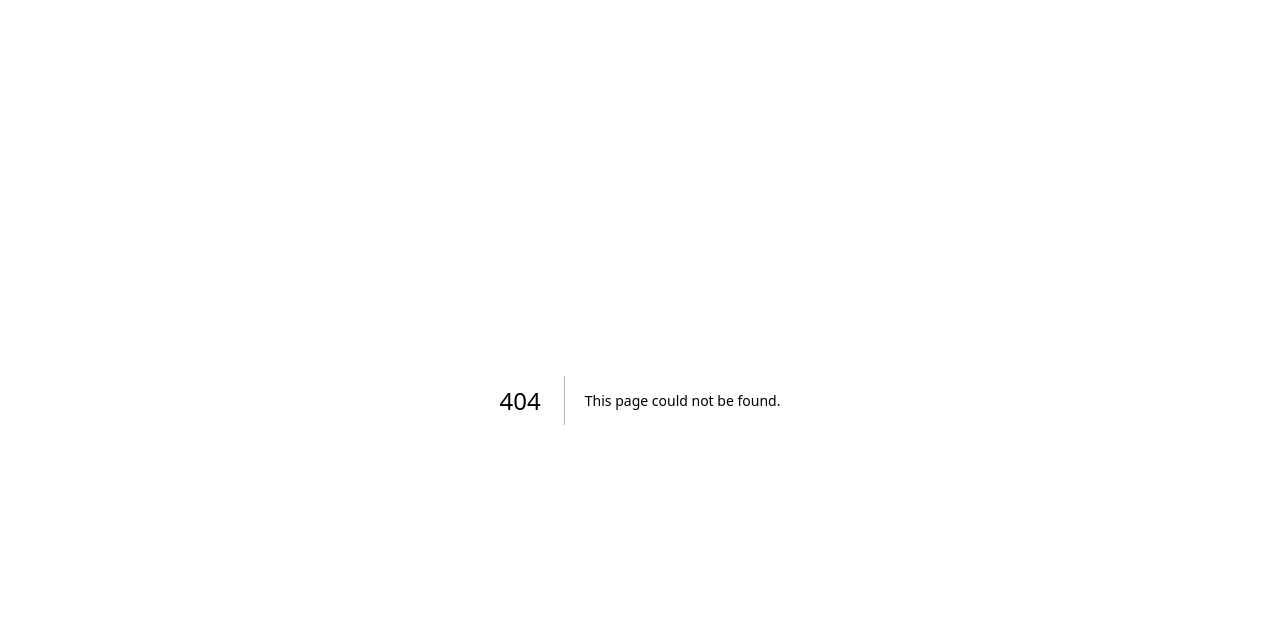
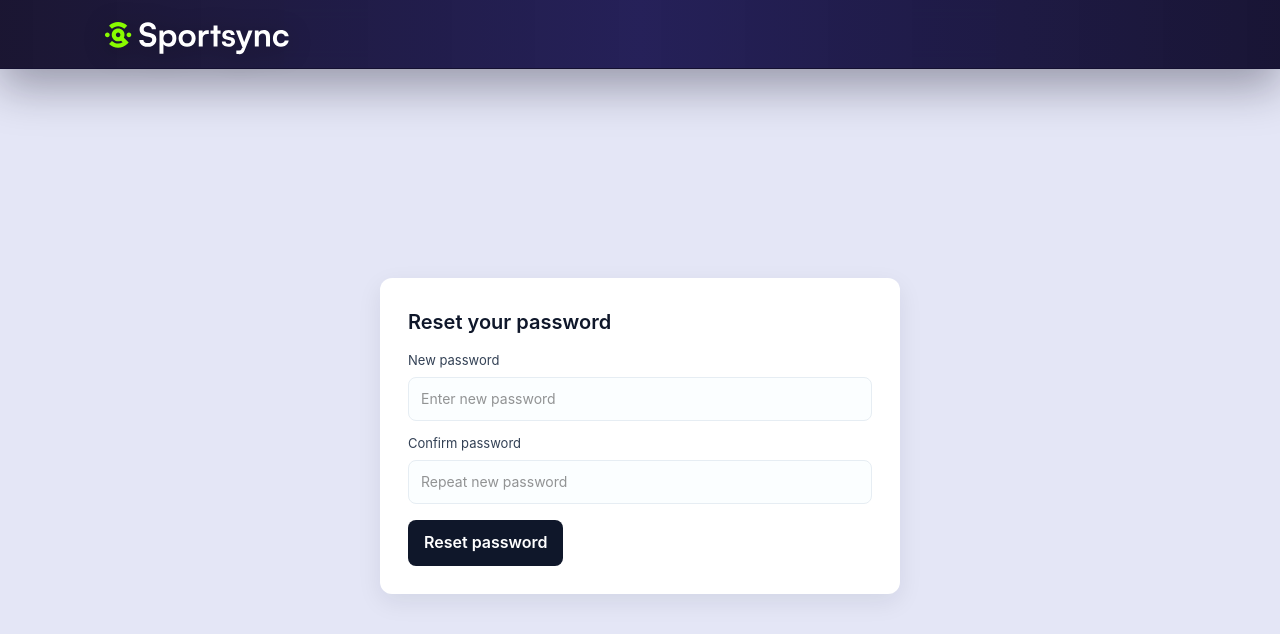
Before and after one commit to KAndrej90/sportsync-web, a Next.js app: page /reset-password in a window 1280 px wide. Before the commit this address had no page. Shown: the top 634 px of the page. Built offline with nearby package versions, Linux system fonts and the light colour scheme.

Commit message:
reset password page

```diff
--- /dev/null
+++ b/src/app/reset-password/page.tsx
@@ -0,0 +1,130 @@
+
+"use client"
+
+import { useState } from "react"
+import { useSearchParams } from "next/navigation"
+import Image, { type StaticImageData } from "next/image";
+import LogoAndName from "../assets/logoAndName.svg";
+import Link from "next/link";
+import styles from "./reset-password.module.css"
+
+export default function ResetPasswordPage() {
+  const [password, setPassword] = useState("")
+  const [confirm, setConfirm] = useState("")
+  const [error, setError] = useState("")
+  const [success, setSuccess] = useState("")
+  const [loading, setLoading] = useState(false)
+
+    const searchParams = useSearchParams()
+    const token = searchParams?.get("token") ?? ""
+
+  const validate = () => {
+    if (password.length < 8) {
+      setError("Password must be at least 8 characters")
+      return false
+    }
+    if (password !== confirm) {
+      setError("Passwords do not match")
+      return false
+    }
+    setError("")
+    return true
+  }
+
+  const handleSubmit = async (e: React.FormEvent) => {
+    e.preventDefault()
+    setSuccess("")
+    if (!validate()) return
+    setLoading(true)
+    try {
+      const res = await fetch("https://sport-sync-api-5xwpa.ondigitalocean.app/api/reset-password?token=" + token + "&newPassword=" + password, {
+        method: "POST",
+        headers: { "Content-Type": "application/json" }
+      })
+
+      if (!res.ok) {
+        let msg = `Request failed: ${res.status}`
+        try {
+          const body = await res.json()
+          if (body?.message) msg = body.message
+        } catch (_) {}
+        throw new Error(msg)
+      }
+
+      const data = await res.json().catch(() => ({}))
+      setSuccess(data?.message || "Password reset successfully.")
+      setPassword("")
+      setConfirm("")
+    } catch (err: any) {
+      setError(err?.message || "Failed to reset password. Please try again.")
+    } finally {
+      setLoading(false)
+    }
+  }
+
+  const disabled = loading
+
+  return (
+    <main className={styles.page}>
+      <header className="hero-animate fixed inset-x-0 top-0 z-30 border-b border-[#141031] bg-gradient-to-r from-[#16112e]/98 via-[#1b1650]/95 to-[#141031]/98 shadow-[0_18px_45px_rgba(12,9,30,0.35)] backdrop-blur">
+                <div className="mx-auto flex w-full max-w-6xl items-center justify-between px-6 py-3 md:px-10">
+                  <div className="flex items-center gap-3">
+                    <Image
+                      src={LogoAndName}
+                      alt="SportSync logotip"
+                      priority
+                      className="h-11 w-auto drop-shadow-[0_4px_12px_rgba(0,0,0,0.4)]"
+                    />
+                  </div>
+                </div>
+              </header>
+      <div className={styles.container}>
+      <h1 className={styles.title}>Reset your password</h1>
+      <form onSubmit={handleSubmit} aria-label="Reset password form" className={styles.form}>
+        <div className={styles.field}>
+          <label className={styles.label} htmlFor="password">New password</label>
+          <input
+            id="password"
+            className={styles.input}
+            type="password"
+            value={password}
+            onChange={(e) => setPassword(e.target.value)}
+            disabled={disabled}
+            autoComplete="new-password"
+            placeholder="Enter new password"
+          />
+        </div>
+
+        <div className={styles.field}>
+          <label className={styles.label} htmlFor="confirm">Confirm password</label>
+          <input
+            id="confirm"
+            className={styles.input}
+            type="password"
+            value={confirm}
+            onChange={(e) => setConfirm(e.target.value)}
+            disabled={disabled}
+            autoComplete="new-password"
+            placeholder="Repeat new password"
+          />
+        </div>
+
+        {error && (
+          <div role="alert" className={styles.error}>{error}</div>
+        )}
+
+        {success && (
+          <div role="status" className={styles.success}>{success}</div>
+        )}
+
+        <div className={styles.buttonRow}>
+          <button type="submit" disabled={disabled} className={styles.button}>
+            {loading ? "Saving…" : "Reset password"}
+          </button>
+        </div>
+      </form>
+      </div>
+    </main>
+
+  )
+}
--- /dev/null
+++ b/src/app/reset-password/reset-password.module.css
@@ -0,0 +1,98 @@
+.page {
+  min-height: 100vh;
+  display: flex;
+  align-items: center;
+  justify-content: center;
+  padding-top: 72px; /* space for fixed header */
+  background: transparent;
+}
+
+.container {
+  width: 100%;
+  max-width: 520px;
+  padding: 28px;
+  background: #ffffff;
+  border-radius: 12px;
+  box-shadow: 0 8px 24px rgba(15, 23, 42, 0.08);
+  font-family: Inter, ui-sans-serif, system-ui, -apple-system, "Segoe UI", Roboto, "Helvetica Neue", Arial;
+}
+
+.title {
+  margin: 0 0 12px 0;
+  font-size: 20px;
+  font-weight: 600;
+  color: #0f172a;
+}
+
+.form {
+  display: grid;
+  gap: 12px;
+}
+
+.field {
+  display: flex;
+  flex-direction: column;
+}
+
+.label {
+  font-size: 13px;
+  margin-bottom: 6px;
+  color: #334155;
+}
+
+.input {
+  padding: 10px 12px;
+  border-radius: 8px;
+  border: 1px solid #e6edf3;
+  background: #fbfeff;
+  outline: none;
+  font-size: 14px;
+}
+
+.input:focus {
+  box-shadow: 0 0 0 4px rgba(99, 102, 241, 0.06);
+  border-color: #6366f1;
+}
+
+.buttonRow {
+  display: flex;
+  justify-content: flex-start;
+  margin-top: 4px;
+}
+
+.button {
+  background: #0f172a;
+  color: white;
+  padding: 10px 16px;
+  border-radius: 8px;
+  border: none;
+  cursor: pointer;
+  font-weight: 600;
+}
+
+.button:disabled {
+  opacity: 0.6;
+  cursor: not-allowed;
+}
+
+.error {
+  color: #b00020;
+  background: #fff1f2;
+  padding: 8px 10px;
+  border-radius: 8px;
+  font-size: 13px;
+}
+
+.success {
+  color: #065f46;
+  background: #ecfdf5;
+  padding: 8px 10px;
+  border-radius: 8px;
+  font-size: 13px;
+}
+
+.hint {
+  margin-top: 8px;
+  font-size: 13px;
+  color: #64748b;
+}
```
